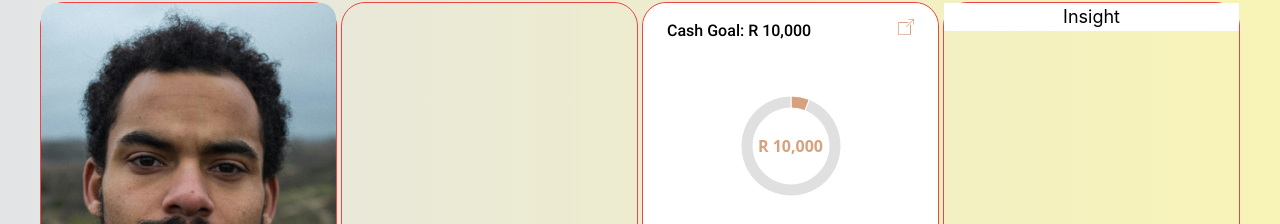
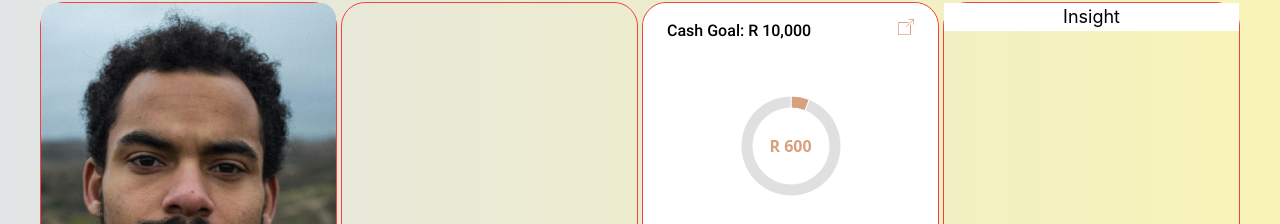
Before and after one commit to softwareNinja-888/financeDashboard, a React (Vite) app in the folder financeDashboard/: page / in a window 1280 px wide. Shown: the part 408-632 px from the top of the page. Built offline with nearby package versions, Linux system fonts and the light colour scheme; a web font is replaced by a local one.

Commit message:
Refactor code

```diff
--- a/financeDashboard/src/components/Charts.jsx
+++ b/financeDashboard/src/components/Charts.jsx
@@ -106,7 +106,7 @@ function Circle(props){
                     color: '#d8a17e',
                 }}
             >
-                {financeData.formatMoney(props.chartInfo.target,'ZAR')}
+                {financeData.formatMoney(props.chartInfo.current,'ZAR')}
             </div>
         </div>
     );
```
